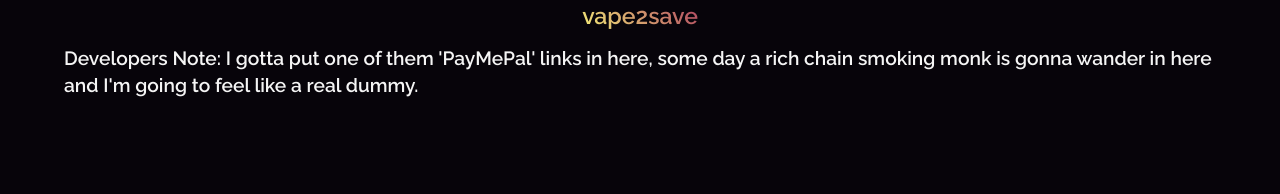
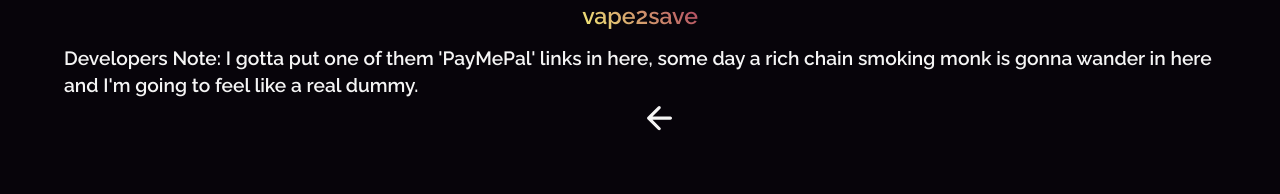
Before and after one commit to nfsol/vape2save, a React (Vite) app: page /monk in a window 1280 px wide. Shown: the top 194 px of the page. Built offline with nearby package versions, Linux system fonts and the light colour scheme.

Commit message:
added back button to monk page, experimenting

```diff
--- a/src/routes/Monk.jsx
+++ b/src/routes/Monk.jsx
@@ -1,11 +1,31 @@
 import React from "react";
 
+import styled from "styled-components";
+import { useNavigate } from 'react-router-dom';
+import { Icon } from '@iconify/react';
+//<Icon icon="material-symbols:arrow-back-rounded" />
+//<Icon icon="material-symbols:arrow-forward-rounded" />
 export const Monk = () => {
+  const navigate = useNavigate();
+  const Back = styled(Icon)`
+  font-size:2em;
+  margin-left:50%;
+  `
   return (
-    <div>
+    <div styles={{margin: '2%',
+      marginTop: '0',
+      fontSize: '0.8em',
+      display: "flex",
+      flexDirection: 'column',
+      alignItems: "center",
+      justifyContent: 'center'}}>
+    <p>
       Developers Note: I gotta put one of them 'PayMePal' links in here, some
       day a rich chain smoking monk is gonna wander in here and I'm going to feel
       like a real dummy.
+    </p>
+      <Back icon="material-symbols:arrow-back-rounded" onClick={() => navigate(-1)}/>
+
     </div>
   );
 };
```
